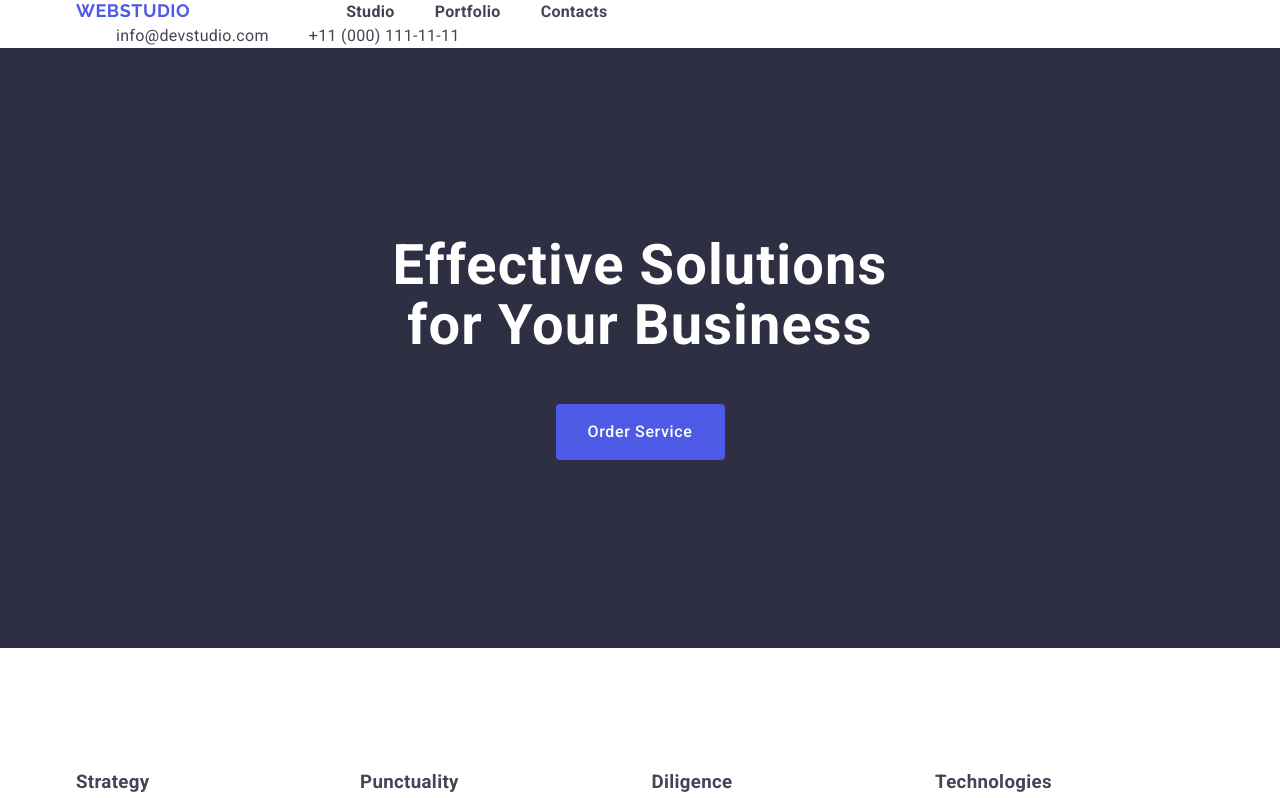
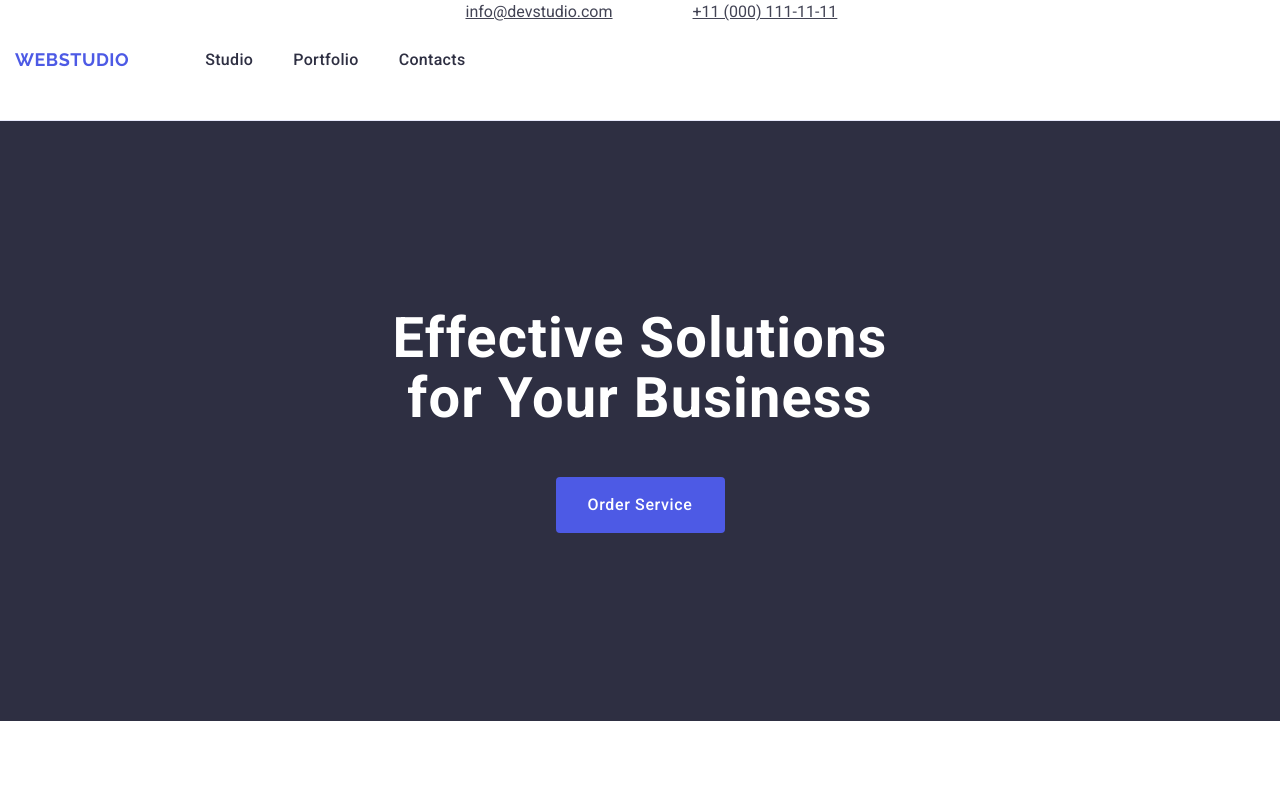
Before and after one commit to ersan0707/goit-markup-hw-03, a plain HTML site: page index.html in a window 1280 px wide. Shown: the top 798 px of the page. Drawn offline with nearby package versions, Linux system fonts and the light colour scheme.

Commit message:
ödev3 çalışma4
çalışma4

```diff
--- a/css/style.css
+++ b/css/style.css
@@ -7,89 +7,47 @@
 img {
     display: block;
 }
-
-body {
-    font-family: "Roboto", sans-serif;
-    font-size: 16px;
-    line-height: 1.5;
-    letter-spacing: 0.02em;
-    background-color: #FFFFFF;
-    color: #434455;
+h1, h2, h3, h4, h5, h6, p {
+	margin-top: 0;
+	margin-bottom: 0;
+}
+ul, ol {
+	margin-top: 0;
+	margin-bottom: 0;
+	padding-left: 0;
 }
 
-/* Başlık bölümü */
-.header-menu {
-    display: flex;
-    flex-direction: row;
-    align-items: center;
+body{
+    font-family: "Roboto",sans-serif;
+    color:#434455;
+    font-size:16px;
+    line-height: 1.5;
+    background-color: #ffffff;
+    margin:0;
+}
+h1{
+    font-weight: bold;
+    font-size:56px;
+}
+h2{
+    font-weight: bold;
+    font-size: 36px;
+}
+h3{
+    font-weight: medium;
+    font-size:20px;
+}
+a{
+    font-size:12px;
+    text-decoration: underline;
+}
+ol, ul  {
+    list-style-type: none;
 
 }
-
-
-/* Menü Linkleri */
-.header-nav .logo {
-    margin-right: 76px;
-}
-.logo {
-    font-family: "Raleway", sans-serif;
-    font-size: 18px;
-    font-weight: bold;
-    line-height: 1.17;
-    letter-spacing: 0.03em;
-    color: #4D5AE5;
-    text-transform: uppercase;
-    text-decoration: none;
-}
-span-header {
-    color: #2E2F42;
-}
-
-
-.nav-a:hover {
-    color: #404BBF;
-}
-
-/* Header Navigation */
-.header-nav {
-    display: flex;
-    gap: 40px;
-    list-style: none;
-}
-
-/* Adres Bölümü */
-.header-nav-list {
-    display: flex;
-    justify-content: flex-end;
-    gap: 40px;
-    list-style: none;
-}
-
-.header-nav-list-item {
-    padding: 24px 0;
-    color: #434455;
-    font-weight: bold;
-    font-family: 'Roboto', sans-serif;
-    text-decoration: none;
-}
-.nav-adres {
-    font-style: normal;
-    display: flex;
-    align-items: center;
-    margin-left: auto;
-}
-.adres-ul {
-    display: flex;
-    list-style-type: none;
-    gap: 40px;
-}
-.adres-li {
-    display: flex;
-    text-align: -webkit-match-parent;
-    unicode-bidi: isolate;
-}
-.adres-a {
-    color: #434455;
-    text-decoration: none;
+.section{
+    padding-top: 120px;
+    padding-bottom: 120px;
 }
 .container{
 
@@ -97,14 +55,98 @@ span-header {
     margin: 0 auto;
     padding: 0 15px;
 }
-.section{
-    padding-top: 120px;
-    padding-bottom: 120px;
+
+/* Header bölümü */
+
+.header-menu {
+    border-bottom: 1px solid #e7e9fc;
+
 }
+.header-container {
+    display: flex;
+    padding: 0 15px;
+}
+/* Header Navigation */
+.header-nav {
+    display: flex;
+    align-items: center;
+}
+
+/* Menü Linkleri */
+.header-nav .logo {
+    margin-right: 76px;
+}
+.logo {
+    font-family: "Raleway",sans-serif;
+    font-size:18px;
+    font-weight: 700;
+    line-height: 1.17;
+    letter-spacing: 0.03em;
+    text-transform: uppercase;
+    text-decoration: none;
+    color: #4d5ae5;
+    margin-right: 76px;
+}
+span-header {
+    color: #2e2f42;
+}
+
+
+
+
+
+/* Adres Bölümü */
+.header-nav-list {
+    display: flex;
+    gap: 40px;;
+}
+.header-nav-list-item {
+    padding: 24px 0;
+
+}
+.nav-list{
+    display: block;
+    text-decoration: none;
+    color: #2e2f42;
+    font-size:16px;
+    font-weight: 500;
+    letter-spacing: 0.02em;
+    padding: 24px 0;
+}
+.nav-list:hover, .nav-list:focus {
+    color: #404BBF;
+}
+
+.nav-adres {
+    font-style: normal;
+
+}
+.adres-ul {
+    display: flex;
+    gap: 40px;
+}
+
+.adres-a {
+
+    font-size: 16px;
+    letter-spacing: 0,02em;
+    color: #434455;
+
+}
+.adres-a:hover, .adres-a:focus {
+    color: #404BBF;
+}
+header-nav-list:active{
+    text-decoration: underline;
+    text-decoration-color: #404BBF;
+    color:#404BBF;
+}
+
 /* Effective Solutions ve Buton Bölümü */
 
 .one-sect {
     background-color: #2E2F42;
+    text-align: center;
     padding: 188px 0;
 }
 .header-one {
@@ -145,7 +187,9 @@ span-header {
     background-color: #404BBF;
 }
 /* Features Bölümü Css Kuralları */
-
+.section-features {
+    padding: 120px 0;
+}
 .visually-hidden{
     position: absolute;
     width: 1px;
@@ -180,10 +224,15 @@ span-header {
 .futures-ul .futures-li .header-three{
     text-align: left;
 }
+header-three{
 
+    text-align: center;
+    margin-bottom: 8px;
+}
 /* Our Team Bölümü Css kuralları */
 
 .section-team {
+    background-color: #F4F4FD;
     padding: 120px 0;
 }
 
@@ -237,7 +286,8 @@ header-three{
     margin-bottom: 8px;
     padding: 32px 16px;
     border: 1px solid #e7e9fc;
-    border-top: none;
+    border-top:none;
+    text-align: center;
 
 }
 
@@ -262,7 +312,7 @@ header-three{
     padding: 100px 0;
 }
 
-.nav-a .nav-span{
+.nav-a {
     display: inline-block;
     margin-bottom: 16px;
 }
--- a/index.html
+++ b/index.html
@@ -6,40 +6,39 @@
     <meta name="viewport" content="width=device-width, initial-scale=1.0">
     <title>WEBSTUDIO</title>
     <link rel="stylesheet" href="https://cdnjs.cloudflare.com/ajax/libs/modern-normalize/3.0.1/modern-normalize.css">
+    <link rel="stylesheet" href="./css/style.css">
     <link rel="preconnect" href="https://fonts.googleapis.com">
-        <link rel="preconnect" href="https://fonts.gstatic.com" crossorigin>
-        <link href="https://fonts.googleapis.com/css2?family=Raleway:ital,wght@0,100..900;1,100..900&family=Roboto:ital,wght@0,100..900;1,100..900&display=swap" rel="stylesheet">
+    <link rel="preconnect" href="https://fonts.gstatic.com" crossorigin>
+    <link href="https://fonts.googleapis.com/css2?family=Raleway:ital,wght@0,100..900;1,100..900&family=Roboto:ital,wght@0,100..900;1,100..900&display=swap" rel="stylesheet">
 
-        <link rel="stylesheet" href="./css/style.css">
+
     <body>
         <header class="header-menu">
-            <div class="container">
+            <div class="header-container">
             <nav class="header-nav">
-                <a class="logo" href="./index.html" title="Home Page">Web<span class="span-header">Studio</span>
+                <a href="./index.html" class="logo">Web<span class="span-header">Studio</span>
                 </a>
 
                 <ul class="header-nav-list">
-                    <li>
-                        <a class="header-nav-list-item" href="./index.html" target="_blank">Studio</a>
-                    </li>
-                    <li>
-                        <a class="header-nav-list-item" href="" target="_blank">Portfolio</a>
+                    <li class="header-nav-list-item"><a href="./index.html" class="nav-list">Studio</a></li>
 
                     </li>
-                    <li>
-                        <a class="header-nav-list-item" href="" target="_blank">Contacts</a>
+                    <li class="header-nav-list-item"><a href="" class="nav-list">Portfolio</a>
+
+                    </li>
+                    <li class="header-nav-list-item"><a href="" class="nav-list">Contacts</a>
                     </li>
                 </ul>
 
             </nav>
             <address class="nav-adres">
                   <ul class="adres-ul">
-                    <li class="adres-li">
-                        <a class="adres-a" href="mailto:info@devstudio.com">info@devstudio.com
-                        </a>
+                    <li>
+                        <a  href="mailto:info@devstudio.com" class="adres-a">info@devstudio.com
+                        </ahref=>
                     </li>
-                    <li class="adres-li">
-                        <a class="adres-a" href="tel:+110001111111"> +11 (000) 111-11-11
+                    <li>
+                        <a  href="tel:+110001111111" class="adres-a"> +11 (000) 111-11-11
                         </a>
                     </li>
                   </ul>
```
